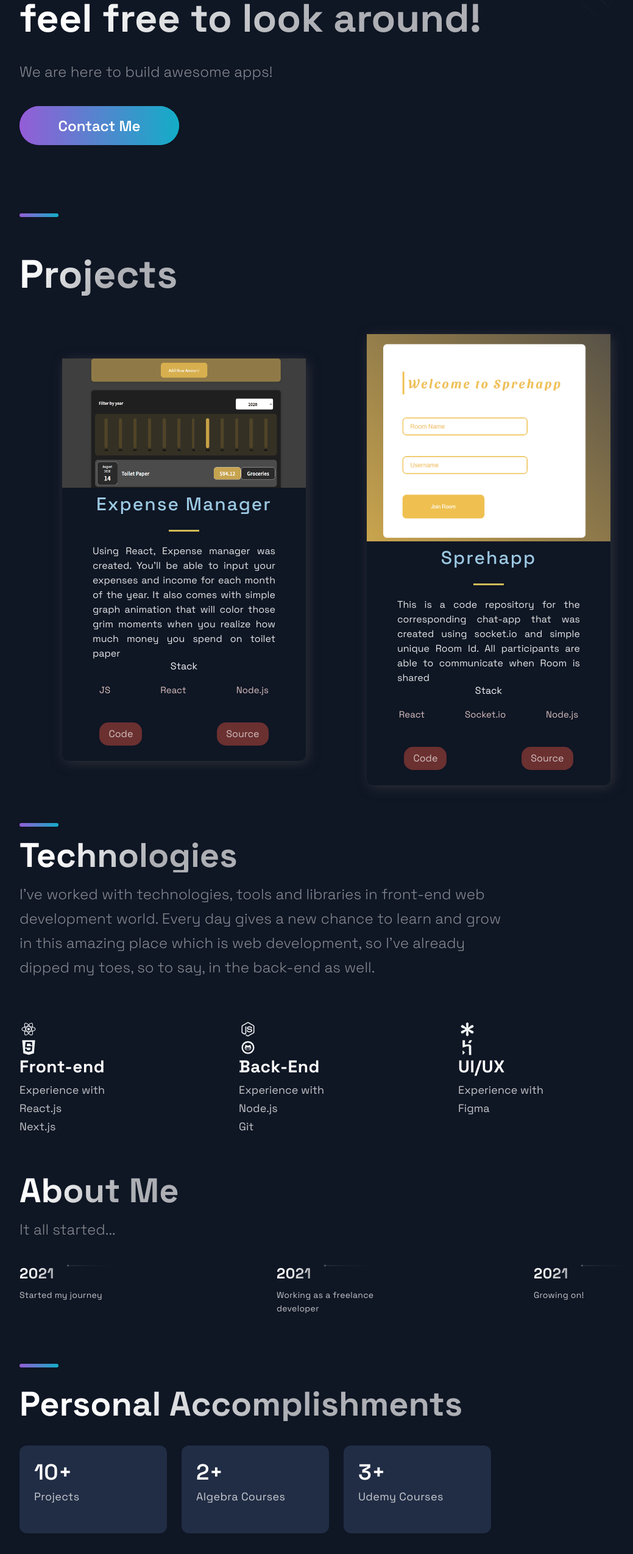
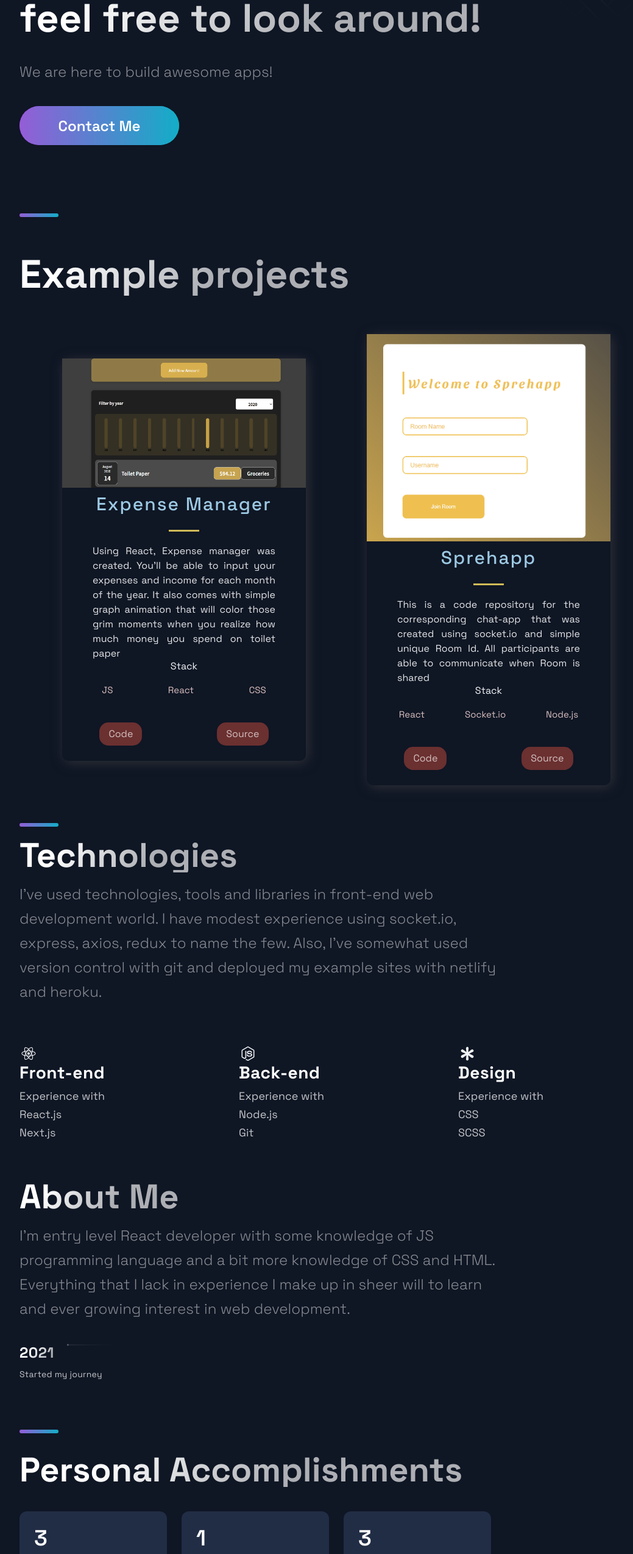
Before and after one commit to idzimbeg/portfolio, a Next.js app: page / in a window 1280 px wide. Shown: the part 248-2797 px from the top of the page at 61% size, without its empty margins (88-1127 px from the left). Built offline with nearby package versions, Linux system fonts and the light colour scheme.

Commit message:
Typo control

```diff
--- a/src/components/Accomplishments/Accomplishments.js
+++ b/src/components/Accomplishments/Accomplishments.js
@@ -4,8 +4,8 @@ import { Section, SectionTitle } from '../../styles/GlobalComponents';
 import { Box, Boxes, BoxNum, BoxText } from './AccomplishmentsStyles';
 
 const data = [
-  { number: 10, text: 'Projects'},
-  { number: 2, text: 'Algebra Courses', },
+  { number: 3, text: 'Example Projects'},
+  { number: 1, text: 'Algebra Courses', },
   { number: 3, text: 'Udemy Courses', },
 ];
 
@@ -15,7 +15,7 @@ const Accomplishments = () => (
    <Boxes>
      {data.map((card, index) => (
        <Box key={index}>
-         <BoxNum>{card.number}+</BoxNum>
+         <BoxNum>{card.number}</BoxNum>
          <BoxText>{card.text}</BoxText>
       </Box>
      ))}
--- a/src/components/BackgrooundAnimation/BackgroundAnimation.js
+++ b/src/components/BackgrooundAnimation/BackgroundAnimation.js
@@ -199,7 +199,7 @@ const BackgroundAnimation = () => (
         rx="1.07433"
         ry="1.07306"
         transform="translate(-476.525 -363.313) rotate(90 476.525 363.313)"
-        fill="#13ADC7"
+        fill="#6B5B95"
       >
         <animateMotion
           dur="12s"
@@ -321,8 +321,8 @@ const BackgroundAnimation = () => (
           y2="276.118"
           gradientUnits="userSpaceOnUse"
         >
-          <stop stopColor="#13ADC7" />
-          <stop offset="1" stopColor="#13ADC7" stopOpacity="0" />
+          <stop stopColor="#6B5B95" />
+          <stop offset="1" stopColor="#6B5B95" stopOpacity="0" />
         </linearGradient>
         <linearGradient
           id="paint9_linear"
@@ -332,8 +332,8 @@ const BackgroundAnimation = () => (
           y2="291.454"
           gradientUnits="userSpaceOnUse"
         >
-          <stop stopColor="#13ADC7" />
-          <stop offset="1" stopColor="#13ADC7" stopOpacity="0" />
+          <stop stopColor="#6B5B95" />
+          <stop offset="1" stopColor="#6B5B95" stopOpacity="0" />
         </linearGradient>
         <linearGradient
           id="paint10_linear"
@@ -354,8 +354,8 @@ const BackgroundAnimation = () => (
           y2="338.272"
           gradientUnits="userSpaceOnUse"
         >
-          <stop stopColor="#13ADC7" />
-          <stop offset="1" stopColor="#13ADC7" stopOpacity="0" />
+          <stop stopColor="#6B5B95" />
+          <stop offset="1" stopColor="#6B5B95" stopOpacity="0" />
         </linearGradient>
       </defs>
     </svg>
--- a/src/components/Projects/Projects.js
+++ b/src/components/Projects/Projects.js
@@ -23,7 +23,7 @@ import { projects } from "../../constants/constants";
 const Projects = () => (
   <Section noppading id="projects">
     <SectionDivider />
-    <SectionTitle main>Projects</SectionTitle>
+    <SectionTitle main>Example projects</SectionTitle>
     <GridContainer>
       {projects.map(
         ({ id, image, title, description, tags, source, visits }) => (
--- a/src/components/Technologies/Technologies.js
+++ b/src/components/Technologies/Technologies.js
@@ -1,5 +1,5 @@
 import React from 'react';
-import { DiCssTricks, DiGithub, DiHeroku, DiJavascript, DiNodejsSmall, DiReact } from 'react-icons/di';
+import { DiCssTricks, DiNodejsSmall, DiReact } from 'react-icons/di';
 import { Section, SectionDivider, SectionText, SectionTitle } from '../../styles/GlobalComponents';
 import { List, ListContainer, ListItem, ListParagraph, ListTitle } from './TechnologiesStyles';
 
@@ -9,12 +9,11 @@ const Technologies = () =>  (
   <br />
   <SectionTitle>Technologies</SectionTitle>
   <SectionText>
-    I've worked with technologies, tools and libraries in front-end web development world. Every day gives a new chance to learn and grow in this amazing place which is web development, so I've already dipped my toes, so to say, in the back-end as well.
+    I've used technologies, tools and libraries in front-end web development world. I have modest experience using socket.io, express, axios, redux to name the few. Also, I've somewhat used version control with git and deployed my example sites with netlify and heroku.
   </SectionText>
   <List>
     <ListItem>
       <DiReact size="3rem" />
-      <DiJavascript size="3rem" />
       <ListContainer>
         <ListTitle>Front-end</ListTitle>
         <ListParagraph>
@@ -26,9 +25,8 @@ const Technologies = () =>  (
     </ListItem>
     <ListItem>
       <DiNodejsSmall size="3rem" />
-      <DiGithub size="3rem" />
       <ListContainer>
-        <ListTitle>Back-End</ListTitle>
+        <ListTitle>Back-end</ListTitle>
         <ListParagraph>
           Experience with <br />
           Node.js <br />
@@ -38,12 +36,12 @@ const Technologies = () =>  (
     </ListItem>
     <ListItem>
       <DiCssTricks size="3rem"/>
-      <DiHeroku size="3rem" />
       <ListContainer>
-        <ListTitle>UI/UX</ListTitle>
+        <ListTitle>Design</ListTitle>
         <ListParagraph>
           Experience with <br />
-          Figma
+          CSS <br />
+          SCSS
         </ListParagraph>
       </ListContainer>
     </ListItem>
--- a/src/components/TimeLine/TimeLine.js
+++ b/src/components/TimeLine/TimeLine.js
@@ -32,8 +32,6 @@ const Timeline = () => {
     }
   }
 
-  // snap back to beginning of scroll when window is resized
-  // avoids a bug where content is covered up if coming from smaller screen
   useEffect(() => {
     const handleResize = () => {
       scroll(carouselRef.current, 0);
@@ -46,7 +44,7 @@ const Timeline = () => {
     <Section id="about">
       <SectionTitle>About Me</SectionTitle>
       <SectionText>
-        It all started...
+        I'm entry level React developer with some knowledge of JS programming language and a bit more knowledge of CSS and HTML. Everything that I lack in experience I make up in sheer will to learn and ever growing interest in web development.
       </SectionText>
       <CarouselContainer ref={carouselRef} onScroll={handleScroll}>
         <>
@@ -67,11 +65,11 @@ const Timeline = () => {
                     fill="none"
                     xmlns="http://www.w3.org/2000/svg">
                     <path
-                      fill-rule="evenodd"
-                      clip-rule="evenodd"
+                      fillRule="evenodd"
+                      clipRule="evenodd"
                       d="M2.5 5.5C3.88071 5.5 5 4.38071 5 3V3.5L208 3.50002V2.50002L5 2.5V3C5 1.61929 3.88071 0.5 2.5 0.5C1.11929 0.5 0 1.61929 0 3C0 4.38071 1.11929 5.5 2.5 5.5Z"
                       fill="url(#paint0_linear)"
-                      fill-opacity="0.33"
+                      fillOpacity="0.33"
                     />
                     <defs>
                       <linearGradient
@@ -81,11 +79,11 @@ const Timeline = () => {
                         x2="208"
                         y2="0.500295"
                         gradientUnits="userSpaceOnUse">
-                        <stop stop-color="white" />
+                        <stop stopColor="white" />
                         <stop
                           offset="0.79478"
-                          stop-color="white"
-                          stop-opacity="0"
+                          stopColor="white"
+                          stopOpacity="0"
                         />
                       </linearGradient>
                     </defs>
--- a/src/constants/constants.js
+++ b/src/constants/constants.js
@@ -3,7 +3,7 @@ export const projects = [
     title: 'Expense Manager',
     description: "Using React, Expense manager was created. You'll be able to input your expenses and income for each month of the year. It also comes with simple graph animation that will color those grim moments when you realize how much money you spend on toilet paper",
       image: '/images/Expense-tracker.png',
-      tags: ['JS', 'React', 'Node.js'],
+      tags: ['JS', 'React', 'CSS'],
     source: 'https://github.com/idzimbeg/expenses_app',
     visits: 'https://simple-expenses-manager-app.netlify.app/',
     id: 0,
@@ -20,7 +20,6 @@ export const projects = [
 ];
 
 export const TimeLineData = [
-  { year: 2021, text: 'Started my journey', },
-  { year: 2021, text: 'Working as a freelance developer', },
-  { year: 2021, text: 'Growing on!', }
+  { year: 2021, text: 'Started my journey', }
+
 ];
```
Also changed, not shown: public/images/profile.jpeg (deleted), public/images/projects.jpeg (deleted).
